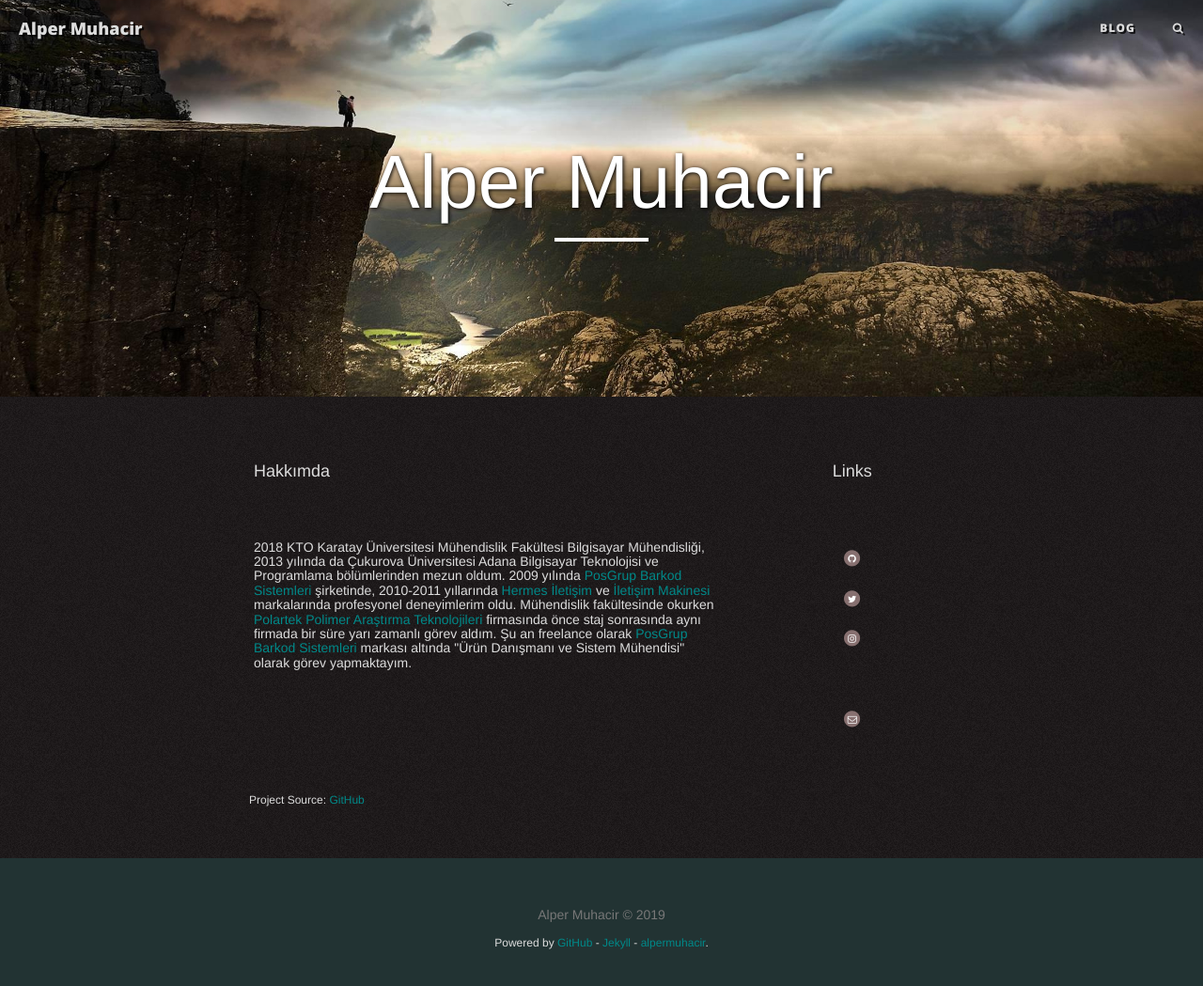
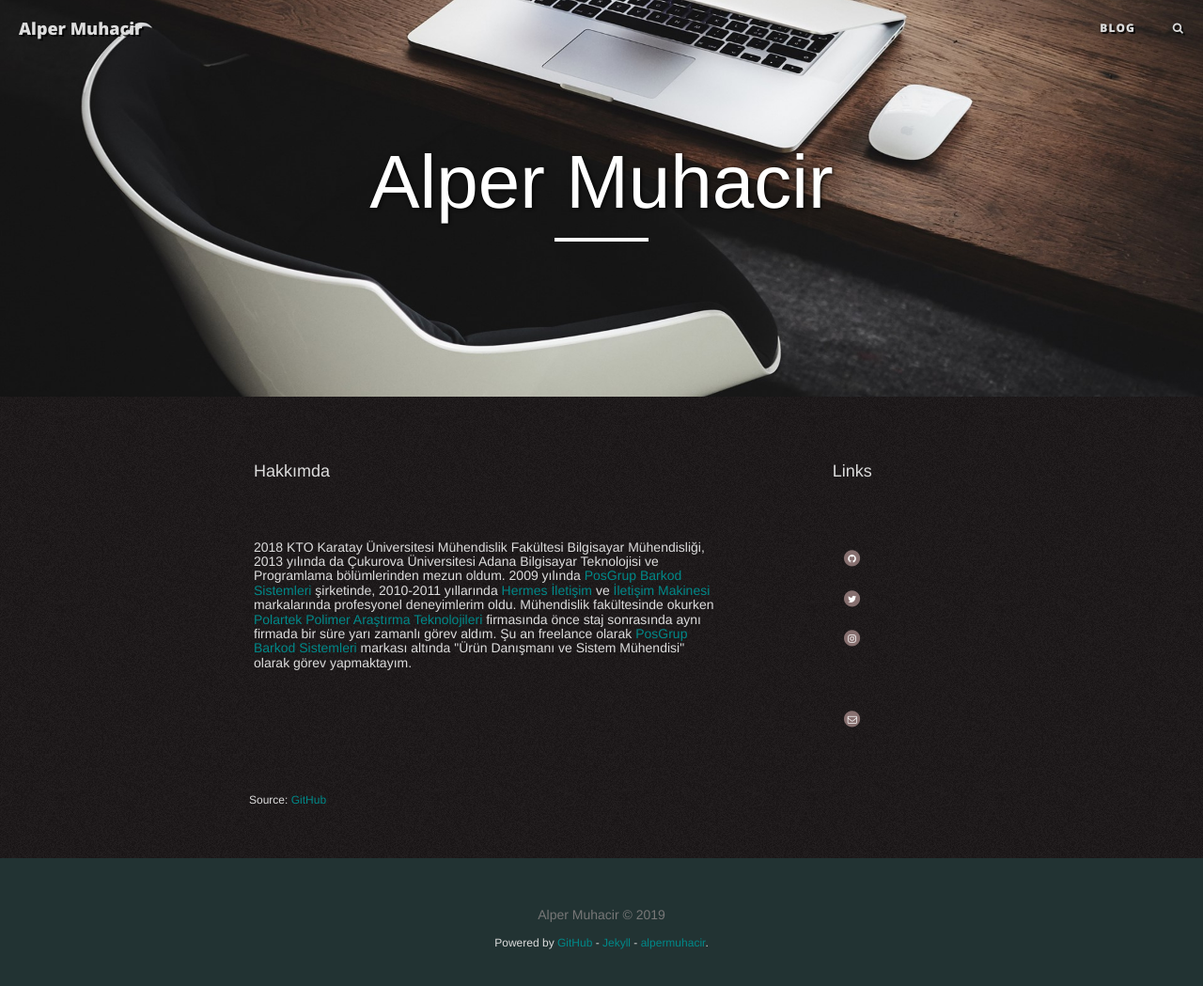
Before and after one commit to naimalpermuhacir/naimalpermuhacir.github.io, a Jekyll site: the page built from pages/index.html, in a window 1280 px wide and 1087 px high. Shown: the top 1049 px of the window at 94% size. Built offline with Jekyll 4.4.1, drawn with Linux system fonts in a browser that asks for light colours; nearby versions of some CDN libraries.

Commit message:
bg-Upgrade

```diff
--- a/pages/index.html
+++ b/pages/index.html
@@ -114,7 +114,7 @@ permalink: ./index.html
 
 
 <br>
-<h6><p>Project Source: <a href="https://github.com/alpermuhacir/alpermuhacir.github.io">GitHub</a></p></h6>
+<h6><p>Source: <a href="https://github.com/alpermuhacir/">GitHub</a></p></h6>
 
 
 
--- a/writing/index.html
+++ b/writing/index.html
@@ -56,5 +56,5 @@ permalink: /writing/
 
 <br>
 <h6>
-    <p>Source: <a href="https://github.com/alpermuhacir/alpermuhacir.github.io">GitHub</a></p>
+    <p>Source: <a href="https://github.com/alpermuhacir/">GitHub</a></p>
 </h6>
```
Also changed, not shown: assets/owner/avatar.jpg, assets/owner/hero/home-bg.jpg, assets/owner/hero/home-bg1.jpg (added), assets/owner/hero/home-bg2.jpg (added), assets/owner/hero/search-bg.jpg.
